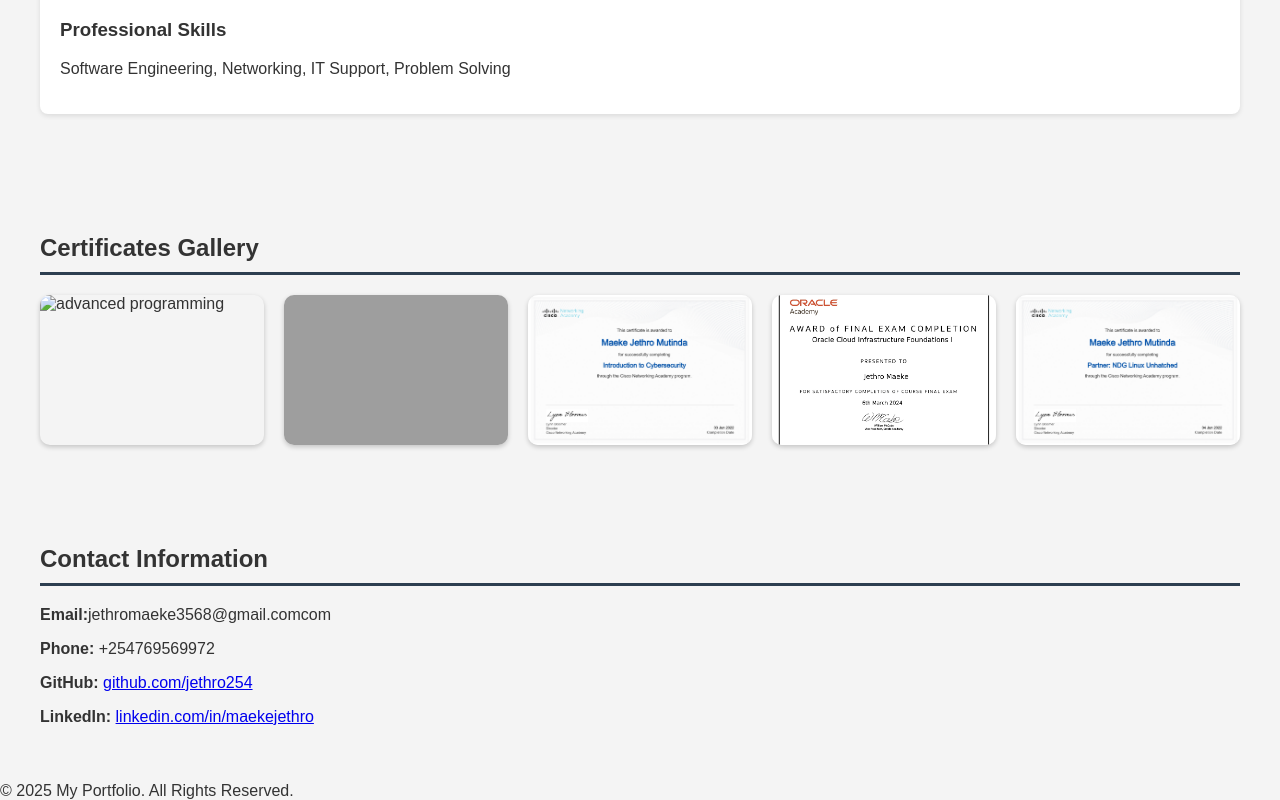
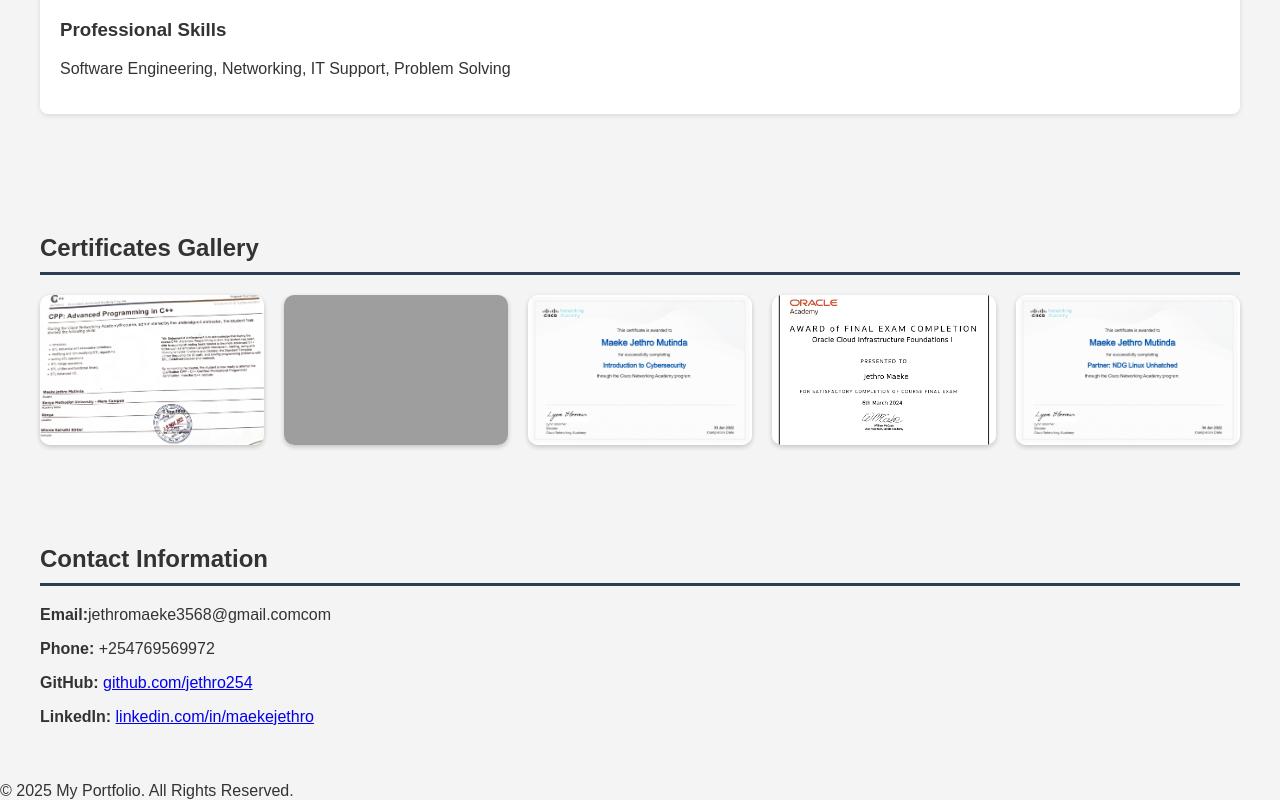
Before and after one commit to jethro254-rgb/test-website, a plain HTML site: page index.html in a window 1280 px wide. Shown: the part 1252-2052 px from the top of the page. Drawn offline with Linux system fonts and the light colour scheme; grey boxes are pictures that could not be loaded; files whose address does not match are found by name.

Commit message:
Update index.html

```diff
--- a/index.html
+++ b/index.html
@@ -170,7 +170,7 @@
     <h2>Certificates Gallery</h2>
 
     <div class="gallery">
-        <img src="images/advanced.jpg" alt="advanced programming">
+        <img src="advanced.jpg" alt="advanced programming">
         <img src="images/certificate.jpg" alt="Certificate">
         <img src="images/cybersecurity.jpg" alt="Introduction to cybersecurity">
         <img src="images/clms.jpg" alt="cms certificate">
@@ -192,4 +192,5 @@
 </footer>
 
 </body>
+
 </html>
```
